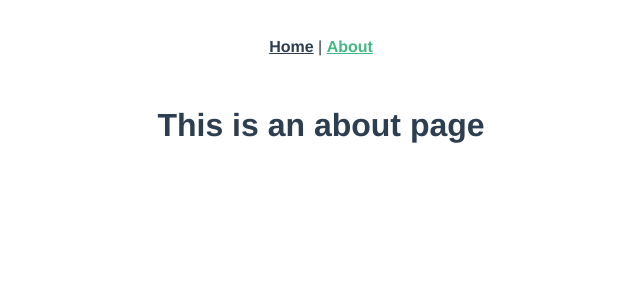
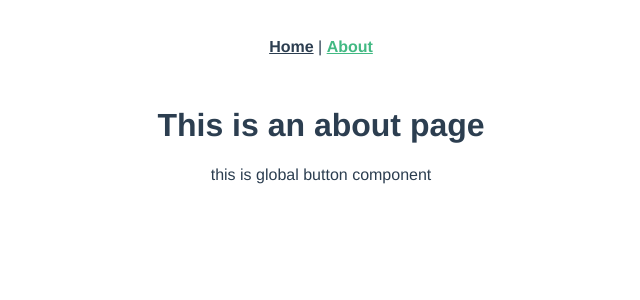
Before and after one commit to xinc127/vue-cli-config, a Vue app: page /#/about in a window 1280 px wide. Shown: the top 300 px of the page, without its empty margins (319-959 px from the left). Built offline with nearby package versions, Linux system fonts and the light colour scheme.

Commit message:
全局组件自动注册

```diff
--- /dev/null
+++ b/src/components/global/cc-button/index.js
@@ -0,0 +1 @@
+export { default } from './main.vue'
--- /dev/null
+++ b/src/components/global/cc-button/main.vue
@@ -0,0 +1,15 @@
+<template>
+  <div>
+    <p>this is global button component</p>
+  </div>
+</template>
+
+<script>
+export default {
+  name: 'ButtonComponent'
+}
+</script>
+
+<style lang="scss" scoped>
+
+</style>
--- /dev/null
+++ b/src/components/index.js
@@ -0,0 +1,14 @@
+// components/index.js
+import Vue from 'vue'
+
+// 自动加载 global 目录下的 .js 结尾的文件
+const componentsContext = require.context('./global', true, /\.js$/)
+
+componentsContext.keys().forEach(component => {
+  const componentConfig = componentsContext(component)
+  /**
+  * 兼容 import export 和 require module.export 两种规范
+  */
+  const ctrl = componentConfig.default || componentConfig
+  Vue.component(ctrl.name, ctrl)
+})
--- a/src/main.js
+++ b/src/main.js
@@ -2,6 +2,7 @@ import Vue from 'vue'
 import App from './App.vue'
 import router from './router'
 import store from './store'
+import './components/index'
 
 Vue.config.productionTip = false
 
--- a/src/views/About.vue
+++ b/src/views/About.vue
@@ -1,5 +1,6 @@
 <template>
   <div class="about">
     <h1>This is an about page</h1>
+    <button-component></button-component>
   </div>
 </template>
```
